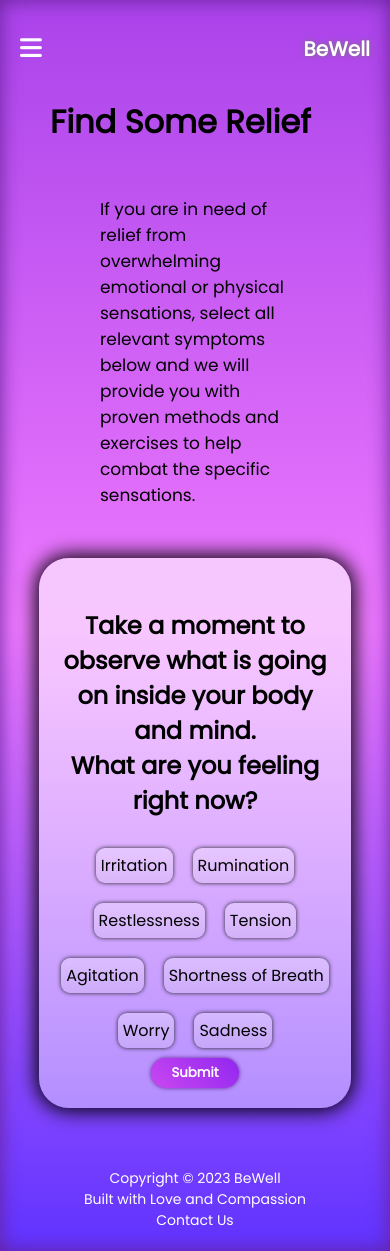
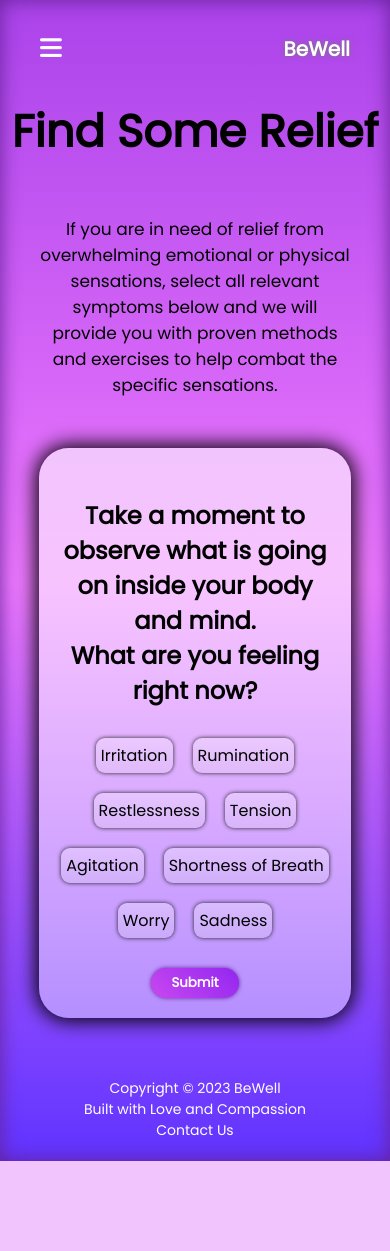
Before and after one commit to smdf95/BeWell, a Flask app: page /relief in a window 390 px wide. After the commit the page ends 1161 px from the top, so only its background shows below. Run offline with Flask 2, Linux system fonts and the light colour scheme; some libraries are stand-ins or nearby versions.

Commit message:
update to css

```diff
--- a/app/static/css/style.css
+++ b/app/static/css/style.css
@@ -6,6 +6,7 @@
     font-family: 'Poppins', Arial, sans-serif;
 
 }
+
 body {
     background-image: linear-gradient(#AA43EA, #EE79FF, #5F33FF);
     box-shadow: inset 0 0 20px #662299;
@@ -14,7 +15,6 @@ body {
     min-height: 100vh;
     display: flex;
     flex-direction: column;
-    user-select: none;
 }
 
 main {
@@ -125,6 +125,9 @@ h2:first-of-type {
     text-align: center;
 }
 
+nav, div, form {
+    -webkit-tap-highlight-color: transparent;
+}
 
 
 /* Div Classes */
@@ -789,12 +792,10 @@ iframe {
 
 
 
+
+
     nav {
         padding: 30px 20px;
-
-    }
-
-    nav {
         color: #000000;
         display: flex;
         justify-content: space-between;
@@ -805,7 +806,7 @@ iframe {
         position: fixed;
         display: flex;
         top: 0;
-        left: -80%;
+        left: -70%;
         width: 70%;
         z-index: 10;
         flex-direction: column;
@@ -820,9 +821,10 @@ iframe {
     nav .openMenu {
         display: block;
         color: #000000;
-        font-size: 25px;
+        font-size: 40px;
         cursor: pointer;
         justify-self: flex-start;
+        margin-left: 20px;
     }
 
     nav .closeMenu {
@@ -830,7 +832,9 @@ iframe {
         position: absolute;
         top: 25px;
         left: 20px;
-        font-size: 25px;
+        font-size: 40px;
+        margin-left: 20px;
+
     }
 
     nav ul {
@@ -842,8 +846,8 @@ iframe {
 
     nav ul li, .login {
         text-align: left;
-        padding: 20px;
-        font-size: 25px;
+        padding: 30px;
+        font-size: 35px;
     }
 
     nav ul li::after {
@@ -856,10 +860,11 @@ iframe {
 
 
     .title {
-        font-size: 20px;
+        font-size: 35px;
         text-align: center;
         justify-self: flex-end;
         align-self: center;
+        padding-right: 20px;
     }
 
 
@@ -875,11 +880,13 @@ iframe {
     }
 
     .login ul li {
-        font-size: 16px;
+        font-size: 22px;
     }
 
     h1 {
-        padding-left: 50px;
+        text-align: center;
+        font-size: 45px;
+
     }
 
 
@@ -891,18 +898,20 @@ iframe {
 
     /* Index */
 
+
     .smiley.initial-size img {
-        height: 100px;
+
+        height: 200px;
     }
 
     .quote.initial-size {
-
-        font-size: 25px;
+        margin-top: 30%;
+        font-size: 40px;
     }
 
     .quote.smaller-size {
-
-        font-size: 25px;
+        margin-top: 20px;
+        font-size: 40px;
 
     }
 
@@ -928,6 +937,7 @@ iframe {
 
     .trio section h2 {
         margin-top: 0;
+        padding-bottom: 20px;
     }
 
 
@@ -959,21 +969,23 @@ iframe {
     /* Relief */
 
     .explanation {
-        margin: 50px 50px;
+        margin: 50px;
         padding: 0 50px;
         font-size: 17px;
+        text-align: center;
     }
 
     .relief {
         display: flex;
         justify-self: center;
-        margin: 20px 10%;
+        margin: 100px 10%;
     }
 
     .relief ul {
         display: flex;
         justify-content: center;
         flex-wrap: wrap;
+        margin-bottom: 20px;
     }
 
     /* Resource_Info */
@@ -1068,11 +1080,74 @@ iframe {
         transition: all 0.1s ease-in-out;
     }
 
+    .login_form {
+        margin: 30px;
+    }
 
+    .login_form input {
+
+        width: auto;
+
+    }
+
+    .centre {
+
+        font-size: 40px;
+    }
 
     }
 
 @media screen and (max-width: 500px) {
+
+    h1 {
+        text-align: center;
+        padding: 0;
+    }
+
+    nav ul li, .login {
+        padding: 20px;
+        font-size: 25px;
+    }
+
+    .login ul li {
+        margin-top: 50px;
+        font-size: 16px;
+        padding: 5px;
+    }
+
+    nav .openMenu, nav .closeMenu {
+        font-size: 25px;
+    }
+
+    .title {
+        font-size: 20px;
+    }
+
+    /* Index */
+
+    .smiley.initial-size img {
+        height: 100px;
+    }
+
+    .quote.initial-size {
+
+        font-size: 25px;
+    }
+
+    .quote.smaller-size {
+
+        font-size: 25px;
+
+    }
+
+
+
+
+    /* Relief */
+
+    .relief {
+        margin: 20px 10%;
+    }
 
     /* Gratitude */
 
@@ -1085,6 +1160,13 @@ iframe {
         margin: 20px;
     }
 
+    .explanation {
+        margin: 50px 20px;
+        padding: 0 20px;
+        font-size: 17px;
+    }
+
+
 
 
 }
--- a/app/static/js/script.js
+++ b/app/static/js/script.js
@@ -31,7 +31,7 @@ document.addEventListener('DOMContentLoaded', () => {
     }
 
     function close() {
-        mainMenu.style.left = "-80%";
+        mainMenu.style.left = "-70%";
         mainMenu.style.boxShadow = "none";
 
     }
--- a/app/templates/index.html
+++ b/app/templates/index.html
@@ -54,17 +54,17 @@
             {{ form.hidden_tag() }}
             <div class="mood">
                 <label id="bad_label">
-                    <img src="{{ url_for('static', filename='images/sad.png')}}" height="100px" alt="Sad Face" class="mood_image">
+                    <img src="{{ url_for('static', filename='images/sad.png')}}" height="50px" alt="Sad Face" class="mood_image">
                     <input type="radio" name="mood" value="Awful">
                     Bad
                 </label>
                 <label id="okay_label">
-                    <img src="{{ url_for('static', filename='images/okay.png')}}" height="100px" alt="Okay Face" class="mood_image">
+                    <img src="{{ url_for('static', filename='images/okay.png')}}" height="50px" alt="Okay Face" class="mood_image">
                     <input type="radio" name="mood" value="okay">
                     Okay
                 </label>
                 <label id="good_label">
-                    <img src="{{ url_for('static', filename='images/happy.png')}}" height="100px" alt="Happy Face" class="mood_image">
+                    <img src="{{ url_for('static', filename='images/happy.png')}}" height="50px" alt="Happy Face" class="mood_image">
                     <input type="radio" name="mood" value="Amazing">
                     Good
                 </label>
```
Also changed, not shown: app/templates/relief.html (indentation only), 1 other file.
